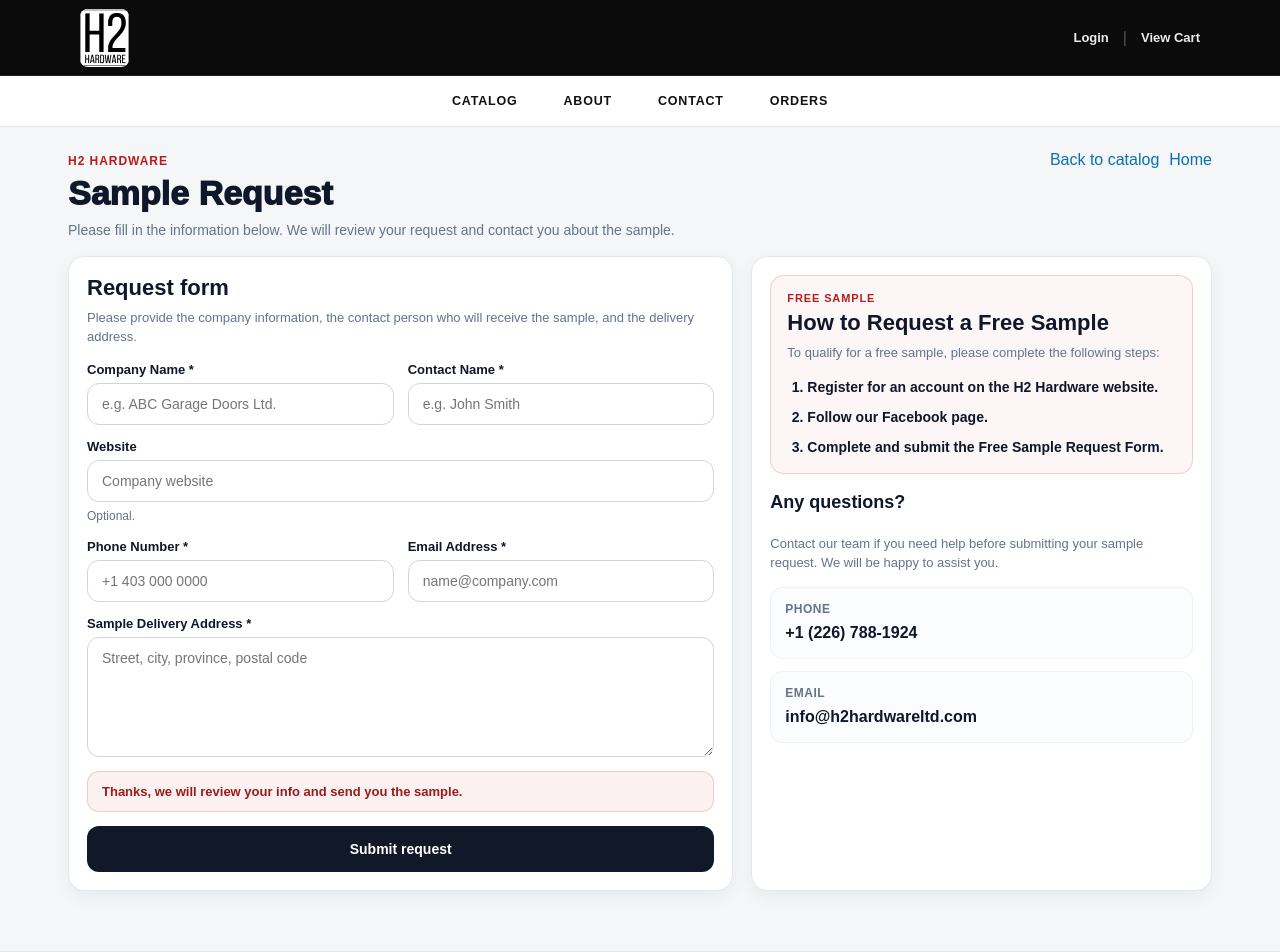
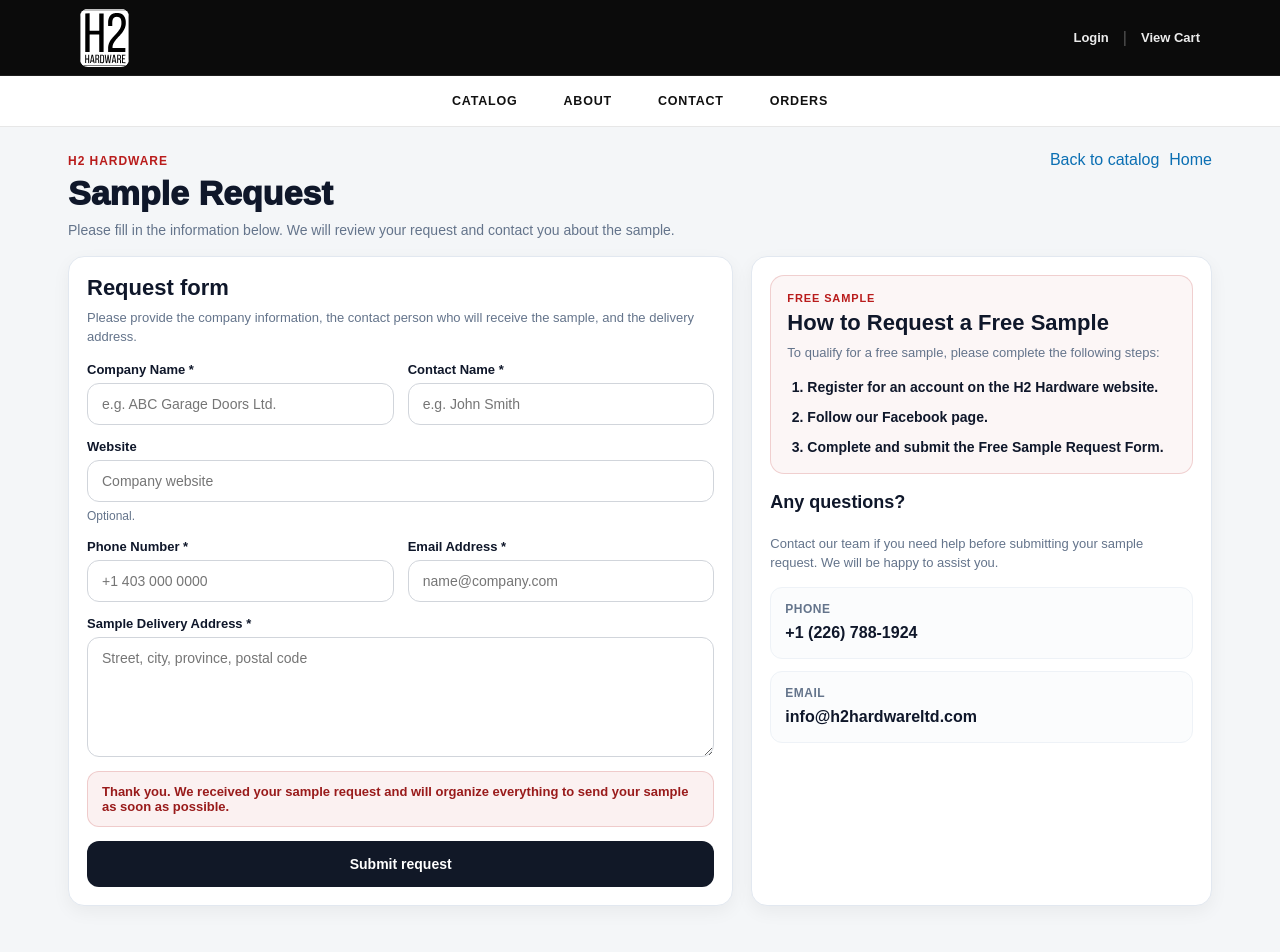
Before and after one commit to oskadoskaposka/h2Hardware, a Next.js app: page /sample-request in a window 1280 px wide. Shown: the top 952 px of the page. Built offline with nearby package versions, Linux system fonts and the light colour scheme; no server answers.

Commit message:
Update sample request success message

```diff
--- a/app/sample-request/page.tsx
+++ b/app/sample-request/page.tsx
@@ -15,7 +15,7 @@
 };
 
 const THANK_YOU_TEXT =
-  "Thanks, we will review your info and send you the sample.";
+  "Thank you. We received your sample request and will organize everything to send your sample as soon as possible.";
 
 const CONTACT_PHONE = "+1 (226) 788-1924";
 const CONTACT_PHONE_LINK = "tel:+12267881924";
```
